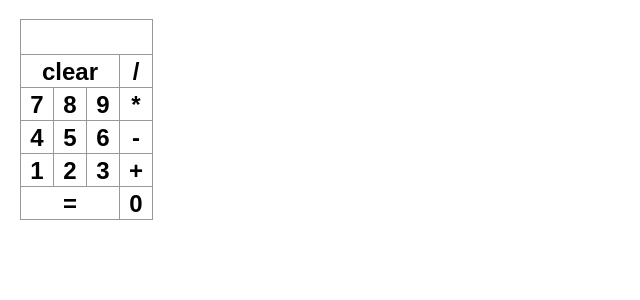
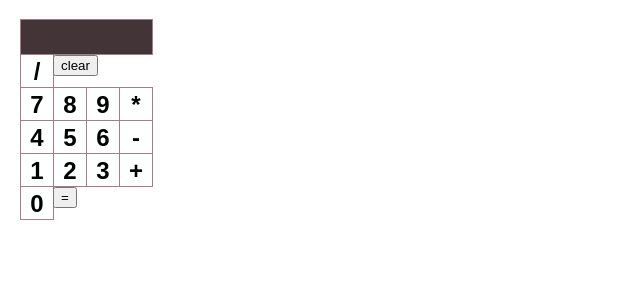
Before and after one commit to bohdanbenov/react-calc, a React (Create React App) app: page / in a window 1280 px wide. Shown: the top 300 px of the page, without its empty margins (0-640 px from the left). Built offline with nearby package versions, Linux system fonts and the light colour scheme.

Commit message:
Add styles for different buttons.

```diff
--- a/src/App.css
+++ b/src/App.css
@@ -13,13 +13,9 @@ ol, ul {
   display: table;
 }
 
-.status {
-  margin-bottom: 10px;
-}
-
 .square {
-  background: #fff;
-  border: 1px solid #999;
+  background: #FEFFFF;
+  border: 1px solid #A57D88;
   float: left;
   font-size: 24px;
   font-weight: bold;
@@ -32,9 +28,24 @@ ol, ul {
   width: 34px;
 }
 
-.big-square {
-  background: #fff;
-  border: 1px solid #999;
+.arithmetic-buttons{
+  background: #F12650;
+  border: 1px solid #A57D88;
+  float: left;
+  font-size: 24px;
+  font-weight: bold;
+  line-height: 34px;
+  height: 34px;
+  margin-right: -1px;
+  margin-top: -1px;
+  padding: 0;
+  text-align: center;
+  width: 34px;
+}
+
+.equal-button{
+  background: #F12650;
+  border: 1px solid #A57D88;
   float: left;
   font-size: 24px;
   font-weight: bold;
@@ -47,9 +58,24 @@ ol, ul {
   width: 100px;
 }
 
+.clear-button{
+    background: #ffffff;
+    border: 1px solid #A57D88;
+    float: left;
+    font-size: 24px;
+    font-weight: bold;
+    line-height: 34px;
+    height: 34px;
+    margin-right: -1px;
+    margin-top: -1px;
+    padding: 0;
+    text-align: center;
+    width: 100px;
+}
+
 .input-field{
-  background: #fff;
-  border: 1px solid #999;
+  background: #433437;
+  border: 1px solid #A57D88;
   float: left;
   font-size: 24px;
   font-weight: bold;
@@ -59,6 +85,7 @@ ol, ul {
   margin-top: -1px;
   padding: 0;
   text-align: center;
+  color: #FEFFFF;
   width: 131px;
 }
 
@@ -69,12 +96,3 @@ ol, ul {
 .kbd-navigation .square:focus {
   background: #ddd;
 }
-
-.game {
-  display: flex;
-  flex-direction: row;
-}
-
-.game-info {
-  margin-left: 20px;
-}
```
